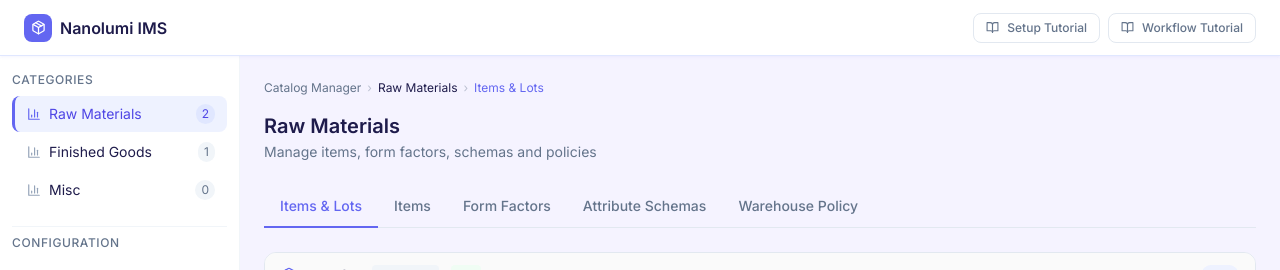
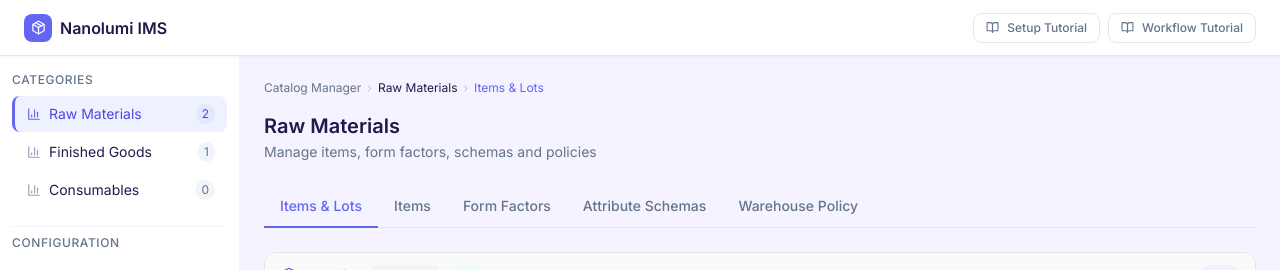
Before and after one commit to lilozz2/ims_prototype, a React (Vite) app: page / in a window 1280 px wide. Shown: the top 270 px of the page. Built offline with nearby package versions, Linux system fonts and the light colour scheme.

Commit message:
Rename MISC to Consumables

```diff
--- a/src/App.jsx
+++ b/src/App.jsx
@@ -223,8 +223,8 @@ const INITIAL_DATA = {
       ],
     },
     {
-      id: 'misc',
-      name: 'Misc',
+      id: 'consumables',
+      name: 'Consumables',
       formFactors: [],
       items: [],
       attributeSchemas: [],
```
